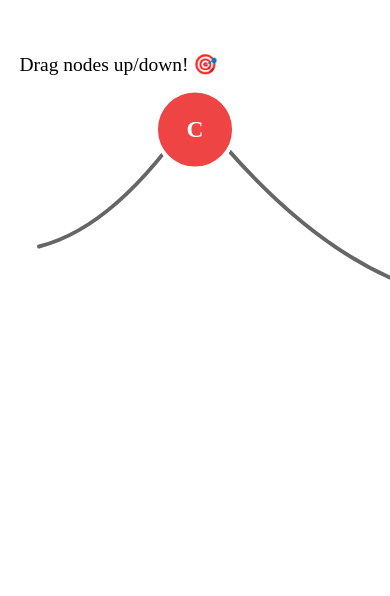
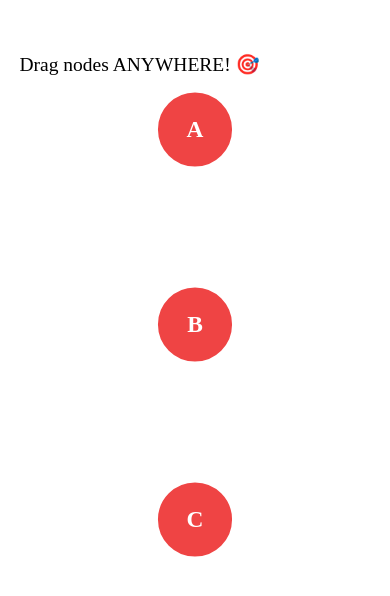
Before and after one commit to motaterry/routine-data-visualization, a React (Vite) app: page / in a window 390 px wide. Shown: the top 596 px of the page. Built offline with nearby package versions, Linux system fonts and the light colour scheme.

Commit message:
✅ Mobile drag working: Full 2D freedom, React state, clean UI

```diff
--- a/src/App.tsx
+++ b/src/App.tsx
@@ -60,8 +60,15 @@ export default function App() {
   useEffect(() => { try { localStorage.setItem('ck_nodes', JSON.stringify(nodes)) } catch {} }, [nodes])
   useEffect(() => { try { localStorage.setItem('ck_view', view) } catch {} }, [view])
 
-  // Mobile: Use simple draggable circles on the curve
-  const [dragState, setDragState] = React.useState<{ id: string; time: number } | null>(null);
+  // Mobile: Use simple draggable circles with 2D freedom
+  const [dragState, setDragState] = React.useState<{ id: string; x: number; y: number } | null>(null);
+  const [nodePositions, setNodePositions] = React.useState<Record<string, { x: number; y: number }>>(() => {
+    const positions: Record<string, { x: number; y: number }> = {};
+    nodes.forEach((n, i) => {
+      positions[n.id] = { x: 200, y: 100 + i * 200 };
+    });
+    return positions;
+  });
 
   // Build the curve path (outside of conditional)
   const curvePath = React.useMemo(() => {
@@ -96,26 +103,17 @@ export default function App() {
           viewBox="0 0 400 800"
           style={{ touchAction: 'none' }}
         >
-          {/* Draw the curve */}
-          <path
-            d={curvePath}
-            fill="none"
-            stroke="#666"
-            strokeWidth={4}
-            strokeLinecap="round"
-          />
-
-          {/* Draw nodes on the curve */}
+          {/* Draw nodes with 2D freedom */}
           {nodes.map((n) => {
-            // Simple linear interpolation along Y axis for now
-            const baseY = 100 + (n.time / 86400) * 600;
+            const pos = nodePositions[n.id] || { x: 200, y: 200 };
             const isDragging = dragState?.id === n.id;
-            const y = isDragging ? 100 + (dragState.time / 86400) * 600 : baseY;
+            const x = isDragging ? dragState.x : pos.x;
+            const y = isDragging ? dragState.y : pos.y;
 
             return (
               <g key={n.id}>
                 <circle
-                  cx={200}
+                  cx={x}
                   cy={y}
                   r={40}
                   fill={isDragging ? '#3b82f6' : '#ef4444'}
@@ -124,7 +122,7 @@ export default function App() {
                   style={{ cursor: 'pointer' }}
                   onTouchStart={(e) => {
                     e.preventDefault();
-                    setDragState({ id: n.id, time: n.time });
+                    setDragState({ id: n.id, x: pos.x, y: pos.y });
                   }}
                   onTouchMove={(e) => {
                     e.preventDefault();
@@ -136,22 +134,26 @@ export default function App() {
                     pt.x = touch.clientX;
                     pt.y = touch.clientY;
                     const svgP = pt.matrixTransform(svg.getScreenCTM()?.inverse());
-                    // Convert Y position to time (0-86400 seconds)
-                    const newTime = Math.max(0, Math.min(86400, ((svgP.y - 100) / 600) * 86400));
-                    setDragState({ id: n.id, time: newTime });
+                    setDragState({ id: n.id, x: svgP.x, y: svgP.y });
                   }}
                   onTouchEnd={(e) => {
                     e.preventDefault();
                     if (dragState && dragState.id === n.id) {
+                      setNodePositions(prev => ({
+                        ...prev,
+                        [n.id]: { x: dragState.x, y: dragState.y }
+                      }));
+                      // Convert Y position back to time for storage
+                      const newTime = Math.max(0, Math.min(86400, ((dragState.y - 100) / 600) * 86400));
                       setNodes(ns => ns.map(node =>
-                        node.id === n.id ? { ...node, time: dragState.time } : node
+                        node.id === n.id ? { ...node, time: newTime } : node
                       ));
                       setDragState(null);
                     }
                   }}
                 />
                 <text
-                  x={200}
+                  x={x}
                   y={y + 8}
                   textAnchor="middle"
                   fill="white"
@@ -165,7 +167,7 @@ export default function App() {
             );
           })}
           <text x={20} y={40} fill="black" fontSize={20}>
-            Drag nodes up/down! 🎯
+            Drag nodes ANYWHERE! 🎯
           </text>
         </svg>
       </div>
```
